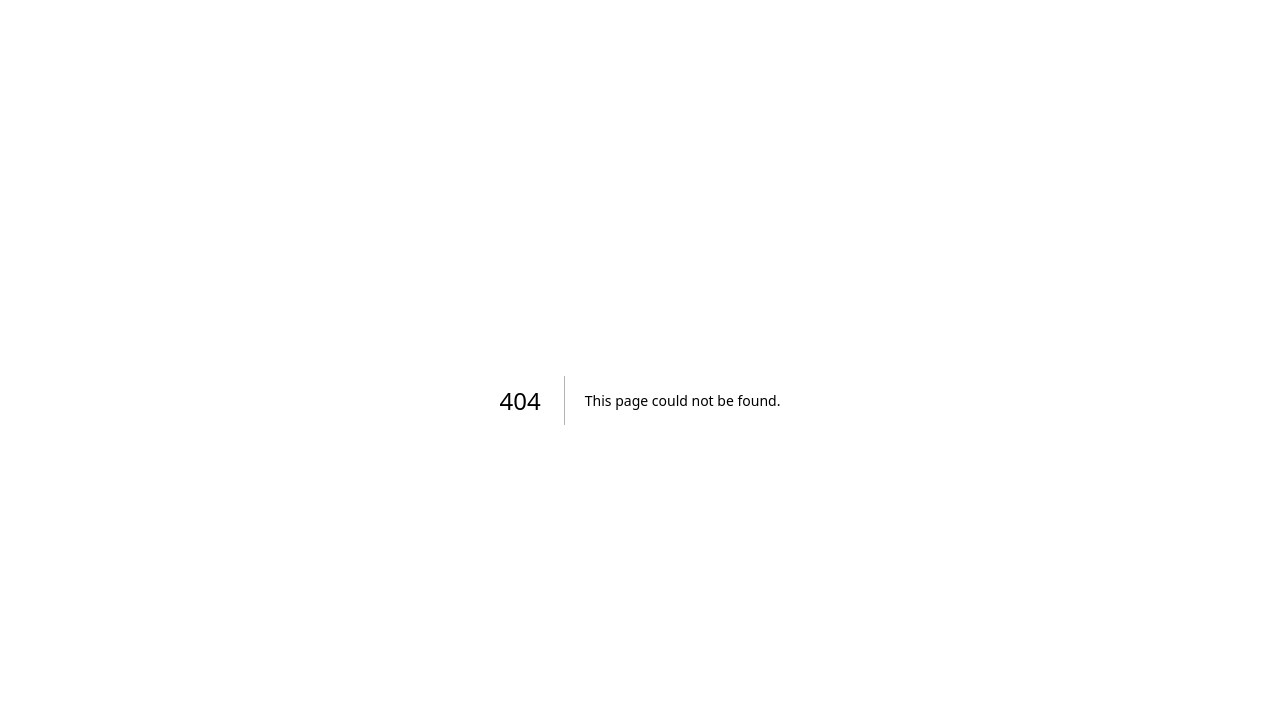
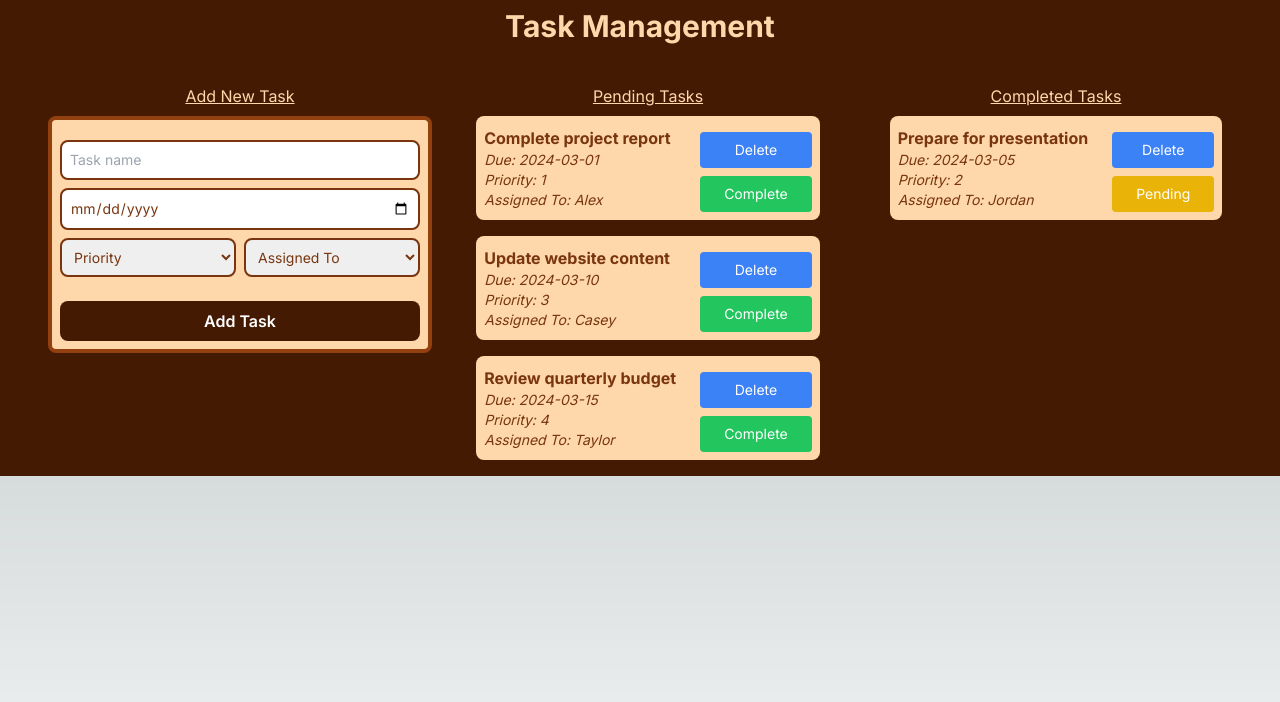
Before and after one commit to gigi-vu2804/cprg306-assignments, a Next.js app: page /gigi-task-management in a window 1280 px wide. Before the commit this address had no page. Shown: the top 702 px of the page. Built offline with nearby package versions, Linux system fonts and the light colour scheme.

Commit message:
first commit for gigi-task-management

```diff
--- a/app/gigi-shopping-planner/item-context.js
+++ /dev/null
@@ -1,20 +0,0 @@
-"use client"; // Make sure this line is uncommented
-import React, { createContext, useContext, useState } from "react";
-
-const ItemContext = createContext();
-
-export const useItems = () => useContext(ItemContext);
-
-export const ItemProvider = ({ children }) => {
-  const [items, setItems] = useState([]);
-  console.log("ItemProvider rendering, items:", items); // Debugging log
-  const addItem = (item) => {
-    setItems((prevItems) => [...prevItems, item]);
-  };
-
-  return (
-    <ItemContext.Provider value={{ items, addItem }}>
-      {children}
-    </ItemContext.Provider>
-  );
-};
--- /dev/null
+++ b/app/gigi-task-management/completed-task.js
@@ -0,0 +1,43 @@
+export default function CompletedTask({ tasks, onDeleteTask }) {
+  const taskBoxStyling = "p-2 mx-4 mt-2 mb-4 bg-orange-200 max-w-lg rounded-lg";
+  const taskNameStyling = "text-base font-bold text-amber-900";
+  const taskDetailStyling = "text-sm text-amber-900 italic";
+
+  return (
+    <div className="flex-1 flex flex-col items-center max-w-sm">
+      <h3 className="text-orange-200 underline">Completed Tasks</h3>
+      <ul>
+        {tasks.map((task, index) => (
+          <li key={index} className={taskBoxStyling}>
+            <div className="flex flex-row gap-6 items-center">
+              <div className="flex-1">
+                <h2 className={taskNameStyling}>{task.name}</h2>
+                <div className={`${taskDetailStyling} flex`}>
+                  Due: {task.dueDate}
+                  <br />
+                  Priority: {task.priority}
+                  <br />
+                  Assigned To: {task.assignedTo}
+                </div>
+              </div>
+              <div className="flex flex-col">
+                <button
+                  onClick={() => onDeleteTask(task.name)}
+                  className="text-sm py-2 mt-2 px-6 w-full bg-blue-500 text-white rounded hover:bg-red-700 transition duration-150 ease-in-out"
+                >
+                  Delete
+                </button>
+                <button
+                  onClick={() => onUpdateTaskStatus(task.name, "Pending")}
+                  className="text-sm py-2 mt-2 px-6 w-full bg-yellow-500 text-white rounded hover:bg-yellow-700 transition duration-150 ease-in-out"
+                >
+                  Pending
+                </button>
+              </div>
+            </div>
+          </li>
+        ))}
+      </ul>
+    </div>
+  );
+}
--- /dev/null
+++ b/app/gigi-task-management/new-task.js
@@ -0,0 +1,95 @@
+"use client";
+import { useState } from "react";
+
+export default function NewTask({ onAddTask }) {
+  const [taskName, setTaskName] = useState("");
+  const [dueDate, setDueDate] = useState("");
+  const [priority, setPriority] = useState("");
+  const [assignedTo, setAssignedTo] = useState("");
+  const [taskStatus, setStatus] = useState("Pending");
+
+  const inputStyling =
+    "p-2 border-amber-900 border-2 rounded-lg text-sm text-amber-900";
+
+  const handleSubmit = (event) => {
+    event.preventDefault();
+    onAddTask({
+      name: taskName,
+      dueDate: dueDate,
+      priority: priority,
+      assignedTo: assignedTo,
+      status: taskStatus,
+    });
+    setTaskName("");
+    setDueDate("");
+    setPriority("");
+    setAssignedTo("");
+    setStatus("");
+  };
+
+  return (
+    <div className="ml-4 flex-1 flex flex-col items-center max-w-sm">
+      <h3 className="text-orange-200 text-center underline">Add New Task</h3>
+      <form
+        onSubmit={handleSubmit}
+        className="p-2 m-4 mt-2 bg-orange-200 max-w-sm w-full rounded-lg border-amber-800 border-4"
+      >
+        <div className="mb-2">
+          <input
+            required
+            className={`w-full mt-3 ${inputStyling}`}
+            type="text"
+            placeholder="Task name"
+            value={taskName}
+            onChange={(e) => setTaskName(e.target.value)}
+          />
+        </div>
+        <div className="mb-2">
+          <input
+            required
+            className={`w-full ${inputStyling}`}
+            type="date"
+            value={dueDate}
+            onChange={(e) => setDueDate(e.target.value)}
+          />
+        </div>
+        <div className="mb-2 flex justify-between">
+          <select
+            required
+            className={`w-full mr-2 ${inputStyling}`}
+            value={priority}
+            onChange={(e) => setPriority(e.target.value)}
+          >
+            <option value="" disabled>
+              Priority
+            </option>
+            <option value="1">Highest</option>
+            <option value="2">High</option>
+            <option value="3">Medium</option>
+            <option value="4">Low</option>
+          </select>
+          <select
+            required
+            className={`w-full ${inputStyling}`}
+            value={assignedTo}
+            onChange={(e) => setAssignedTo(e.target.value)}
+          >
+            <option value="" disabled>
+              Assigned To
+            </option>
+            <option value="Alex">Alex</option>
+            <option value="Jordan">Jordan</option>
+            <option value="Casey">Casey</option>
+            <option value="Taylor">Taylor</option>
+          </select>
+        </div>
+        <button
+          className="bg-amber-950 text-white rounded-lg w-full mt-4 py-2 px-4 font-semibold hover:bg-blue-500 transition duration-150 ease-in-out"
+          type="submit"
+        >
+          Add Task
+        </button>
+      </form>
+    </div>
+  );
+}
--- a/app/gigi-shopping-planner/page.js
+++ b/app/gigi-task-management/page.js
@@ -20,19 +20,18 @@
 // }
 "use client";
 import React from "react";
-import ShoppingList from "./shopping-list.js";
-import Link from "next/link.js";
+import TaskManagement from "./task-management";
 
 export default function Page() {
   return (
     <main className="bg-amber-950">
       <div className="flex justify-between items-center w-full px-2 py-2">
         <h1 className="text-center text-3xl text-orange-200 font-bold flex-grow">
-          Shopping List
+          Task Management
         </h1>
         <div></div>
       </div>
-      <ShoppingList />
+      <TaskManagement />
     </main>
   );
 }
--- /dev/null
+++ b/app/gigi-task-management/pending-task.js
@@ -0,0 +1,43 @@
+export default function PendingTask({ tasks, onDeleteTask }) {
+  const taskBoxStyling = "p-2 mx-4 mt-2 mb-4 bg-orange-200 max-w-lg rounded-lg";
+  const taskNameStyling = "text-base font-bold text-amber-900";
+  const taskDetailStyling = "text-sm text-amber-900 italic";
+
+  return (
+    <div className="flex-1 flex flex-col items-center max-w-sm max-h-screen">
+      <h3 className="text-orange-200 underline">Pending Tasks</h3>
+      <ul>
+        {tasks.map((task, index) => (
+          <li key={index} className={taskBoxStyling}>
+            <div className="flex flex-row gap-6 items-center">
+              <div className="flex-1">
+                <h2 className={taskNameStyling}>{task.name}</h2>
+                <div className={`${taskDetailStyling} flex`}>
+                  Due: {task.dueDate}
+                  <br />
+                  Priority: {task.priority}
+                  <br />
+                  Assigned To: {task.assignedTo}
+                </div>
+              </div>
+              <div className="flex flex-col">
+                <button
+                  onClick={() => onDeleteTask(task.name)}
+                  className="text-sm py-2 mt-2 px-6 w-full bg-blue-500 text-white rounded hover:bg-red-700 transition duration-150 ease-in-out"
+                >
+                  Delete
+                </button>
+                <button
+                  onClick={() => onUpdateTaskStatus(task.name, "Completed")}
+                  className="text-sm py-2 mt-2 px-6 w-fullpy-2 px-4 bg-green-500 text-white rounded hover:bg-green-700"
+                >
+                  Complete
+                </button>
+              </div>
+            </div>
+          </li>
+        ))}
+      </ul>
+    </div>
+  );
+}
--- /dev/null
+++ b/app/gigi-task-management/task-management.js
@@ -0,0 +1,72 @@
+import React, { useState } from "react";
+import NewTask from "./new-task";
+import PendingTask from "./pending-task";
+import CompletedTask from "./completed-task.js";
+
+export default function TaskManagement() {
+  const [tasks, setTasks] = useState([
+    {
+      name: "Complete project report",
+      dueDate: "2024-03-01",
+      priority: 1,
+      assignedTo: "Alex",
+      status: "Pending",
+    },
+    {
+      name: "Prepare for presentation",
+      dueDate: "2024-03-05",
+      priority: 2,
+      assignedTo: "Jordan",
+      status: "Completed",
+    },
+    {
+      name: "Update website content",
+      dueDate: "2024-03-10",
+      priority: 3,
+      assignedTo: "Casey",
+      status: "Pending",
+    },
+    {
+      name: "Review quarterly budget",
+      dueDate: "2024-03-15",
+      priority: 4,
+      assignedTo: "Taylor",
+      status: "Pending",
+    },
+  ]);
+
+  const addTask = (task) => {
+    setTasks([...tasks, task]);
+  };
+
+  const deleteTask = (taskName) => {
+    setTasks(tasks.filter((task) => task.name !== taskName));
+  };
+
+  const updateTaskStatus = (taskName, newStatus) => {
+    setTasks(
+      tasks.map((task) => {
+        if (task.name === taskName) {
+          return { ...task, status: newStatus };
+        }
+        return task;
+      })
+    );
+  };
+
+  return (
+    <div className="flex flex-row gap-6 justify-center mt-8 mx-auto h-full w-full">
+      <NewTask onAddTask={addTask} />
+      <PendingTask
+        tasks={tasks.filter((task) => task.status === "Pending")}
+        onUpdateTaskStatus={updateTaskStatus}
+        onDeleteTask={deleteTask}
+      />
+      <CompletedTask
+        tasks={tasks.filter((task) => task.status === "Completed")}
+        onUpdateTaskStatus={updateTaskStatus}
+        onDeleteTask={deleteTask}
+      />
+    </div>
+  );
+}
--- a/app/page.js
+++ b/app/page.js
@@ -27,6 +27,9 @@ export default function Home() {
                 Gigi - Shopping Planner
               </Link>
             </li>
+            <li className={liStyling}>
+              <Link href={`/gigi-task-management`}>Gigi - Task Management</Link>
+            </li>
           </ul>
         </div>
       </div>
```
